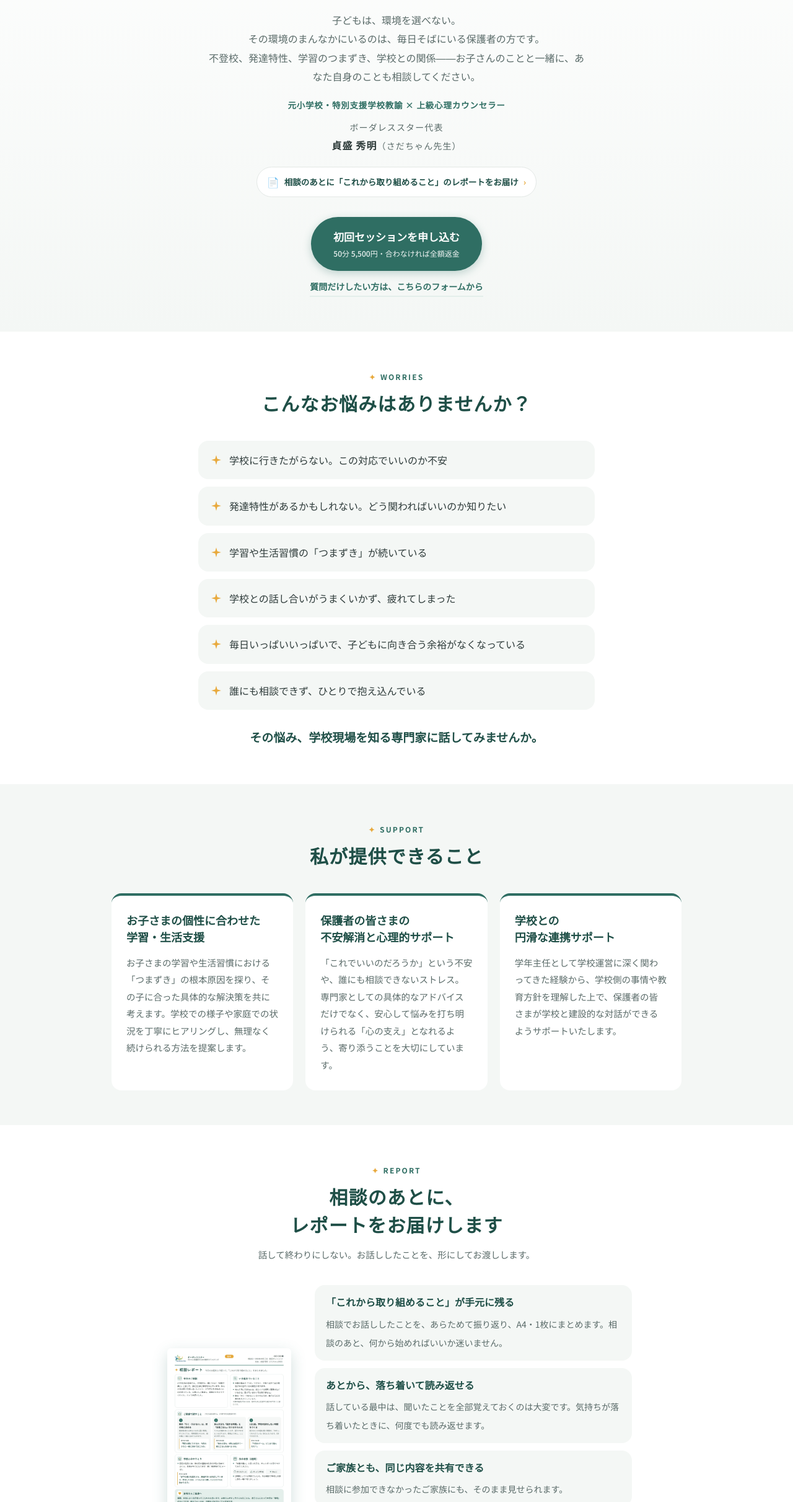
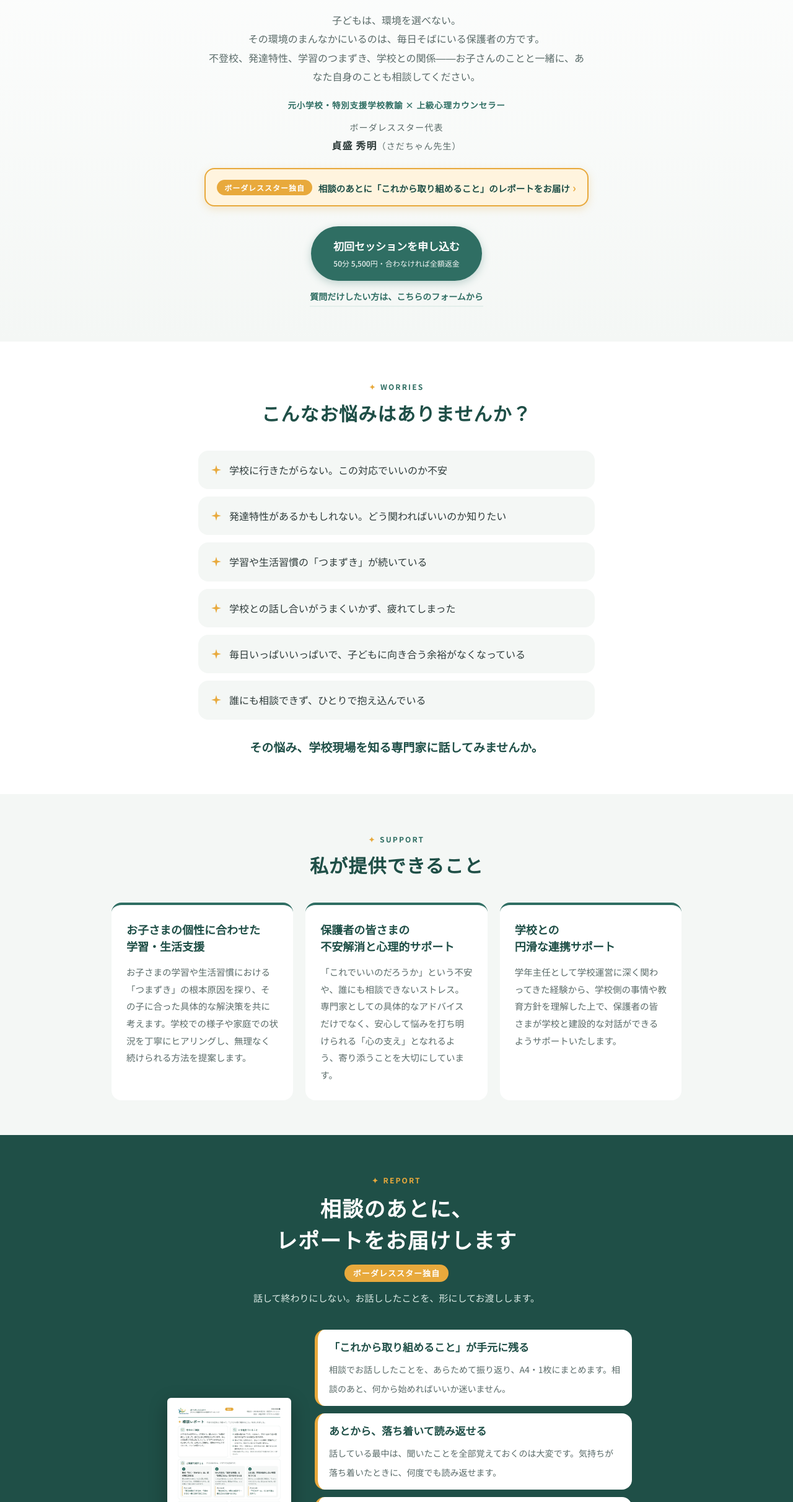
Before and after one commit to borderlessstar/borderlessstar.github.io, a plain HTML site: page index.html in a window 1280 px wide. Shown: the part 377-2800 px from the top of the page at 62% size. Drawn offline with Linux system fonts and the light colour scheme; a web font is replaced by a local one.

Commit message:
相談レポートの打ち出しを強める（独自バッジ・濃い背景・金の差し色）公開前・承認待ち
Co-Authored-By: Claude Opus 5.5 <noreply@anthropic.com>
Claude-Session: https://claude.ai/code/session_013zbN57otaFftxF4p1hG7rV

```diff
--- a/index.html
+++ b/index.html
@@ -347,24 +347,29 @@ footer{background:#1A3A34;color:#C9DAD5;padding:36px 0;font-size:13px}
 }
 
 /* 相談レポート（売りとして打ち出す） */
-.hero-report{display:inline-flex;align-items:center;gap:8px;margin-top:20px;background:var(--card);border:1px solid #E3E8E5;border-radius:999px;padding:8px 16px;font-size:13.5px;font-weight:700;color:var(--primary-deep);text-decoration:none}
-.hero-report:hover{border-color:var(--primary)}
-.hero-report .doc{flex:none;font-size:16px}
-.hero-report b{color:var(--accent);font-weight:700}
-.report-feature{background:var(--card)}
-.report-lead{margin-top:10px;font-size:14.5px;color:var(--ink-soft)}
+.badge-own{display:inline-block;background:var(--accent);color:#fff;font-size:12px;font-weight:700;letter-spacing:.08em;border-radius:999px;padding:3px 12px;line-height:1.6;white-space:nowrap}
+.hero-report{display:inline-flex;align-items:center;gap:10px;flex-wrap:wrap;justify-content:center;margin-top:22px;background:#FFF4DE;border:2px solid var(--accent);border-radius:16px;padding:12px 18px;font-size:14.5px;font-weight:700;color:var(--primary-deep);text-decoration:none;box-shadow:0 4px 14px rgba(232,169,60,.25)}
+.hero-report:hover{background:#FFEDC8}
+.hero-report .arrow{color:var(--accent);font-size:18px}
+.report-feature{background:var(--primary-deep);color:#fff}
+.report-feature .sec-head h2{color:#fff;font-size:clamp(24px,6vw,34px)}
+.report-feature .sec-eyebrow{color:var(--accent)}
+.report-feature .badge-own{font-size:13px;padding:4px 14px;margin-top:12px}
+.report-lead{margin-top:12px;font-size:15px;color:#DCEBE6;font-weight:500}
 .report-feature-inner{max-width:760px;margin:0 auto;display:grid;gap:28px;align-items:center;grid-template-columns:1fr}
 @media (min-width:720px){.report-feature-inner{grid-template-columns:220px 1fr}}
 .report-feature figure{margin:0;text-align:center}
 .report-feature figure a{display:inline-block}
-.report-feature figure img{width:200px;max-width:70vw;height:auto;border-radius:6px;box-shadow:0 8px 24px rgba(47,110,99,.22)}
-.report-feature figcaption{font-size:12.5px;color:var(--ink-soft);margin-top:10px}
+.report-feature figure img{width:200px;max-width:70vw;height:auto;border-radius:6px;border:6px solid #fff;box-shadow:0 10px 30px rgba(0,0,0,.3)}
+.report-feature figcaption{font-size:12.5px;color:#C9DDD7;margin-top:12px}
 .report-points{list-style:none;padding:0;margin:0;display:grid;gap:12px}
-.report-points li{background:var(--paper);border-radius:var(--radius);padding:14px 18px}
-.report-points strong{display:block;font-family:'Zen Maru Gothic',sans-serif;color:var(--primary-deep);font-size:16px;margin-bottom:2px}
+.report-points li{background:#fff;border-radius:var(--radius);padding:14px 18px;border-left:5px solid var(--accent)}
+.report-points strong{display:block;font-family:'Zen Maru Gothic',sans-serif;color:var(--primary-deep);font-size:17px;margin-bottom:2px}
 .report-points span{font-size:14px;color:var(--ink-soft)}
-.report-feature .report-foot{margin-top:16px;font-size:13.5px;color:var(--primary-deep);background:var(--primary-tint);border-radius:12px;padding:10px 14px}
-.report-feature .report-cta{margin-top:20px;display:flex;flex-wrap:wrap;gap:12px 20px;align-items:center}
+.report-feature .report-foot{margin-top:16px;font-size:14px;font-weight:700;color:var(--primary-deep);background:#FFF4DE;border-radius:12px;padding:12px 16px}
+.report-feature .report-cta{margin-top:22px;display:flex;flex-wrap:wrap;gap:14px 20px;align-items:center}
+.report-feature .report-cta .btn-main{background:#fff;color:var(--primary-deep);box-shadow:0 6px 18px rgba(0,0,0,.25)}
+.report-feature .report-cta .btn-ghost{color:#fff;border-bottom-color:var(--accent)}
 </style>
 </head>
 <body>
@@ -395,7 +400,7 @@ footer{background:#1A3A34;color:#C9DAD5;padding:36px 0;font-size:13px}
       <p class="lead">子どもは、環境を選べない。<br>その環境のまんなかにいるのは、毎日そばにいる保護者の方です。<br>不登校、発達特性、学習のつまずき、学校との関係――お子さんのことと一緒に、あなた自身のことも相談してください。</p>
       <p class="hero-cred">元小学校・特別支援学校教諭 × 上級心理カウンセラー</p>
       <p class="name-line">ボーダレススター代表<br><strong>貞盛 秀明</strong>（さだちゃん先生）</p>
-      <a class="hero-report" href="#report"><span class="doc" aria-hidden="true">📄</span>相談のあとに「これから取り組めること」のレポートをお届け<b>›</b></a>
+      <a class="hero-report" href="#report"><span class="badge-own">ボーダレススター独自</span><span>相談のあとに「これから取り組めること」のレポートをお届け<span class="arrow" aria-hidden="true"> ›</span></span></a>
       <div class="hero-cta-group">
         <a class="btn-main" href="#price">
           <span>初回セッションを申し込む<small>50分 5,500円・合わなければ全額返金</small></span>
@@ -454,6 +459,7 @@ footer{background:#1A3A34;color:#C9DAD5;padding:36px 0;font-size:13px}
       <div class="sec-head">
         <span class="sec-eyebrow"><span class="star">✦</span> REPORT</span>
         <h2 id="report-h">相談のあとに、<br>レポートをお届けします</h2>
+        <span class="badge-own">ボーダレススター独自</span>
         <p class="report-lead">話して終わりにしない。お話ししたことを、形にしてお渡しします。</p>
       </div>
       <div class="report-feature-inner">
```
